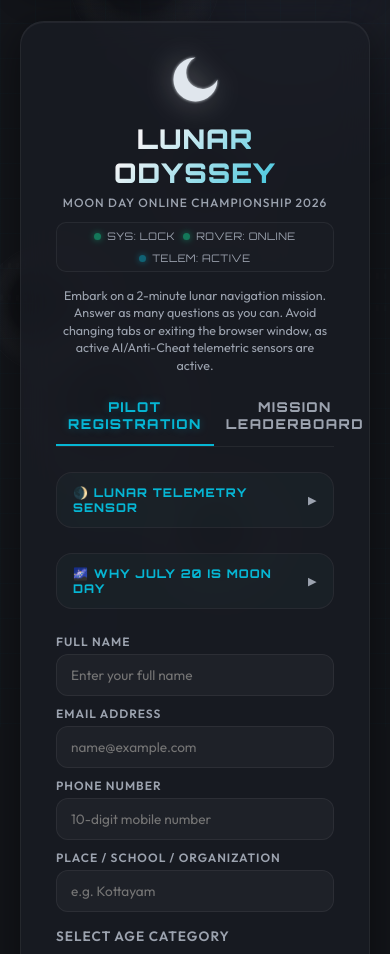
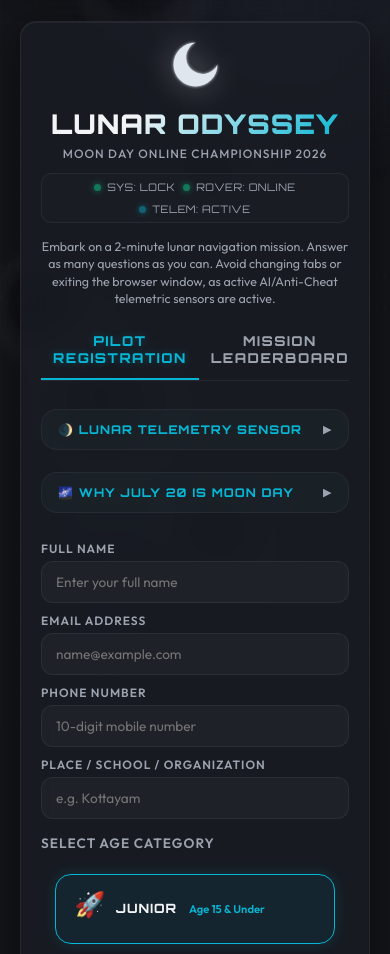
Before and after one commit to keralasciencecity/lunar-odyssey-quiz, a plain HTML site: page index.html in a window 390 px wide. Shown: the part 117-1071 px from the top of the page. Drawn offline with Linux system fonts and the light colour scheme.

Commit message:
Optimize glass-panel padding and spacing margins on mobile to provide breathing room

```diff
--- a/styles.css
+++ b/styles.css
@@ -1539,6 +1539,27 @@
 
 /* Mobile Viewport Cockpit Optimization Overrides */
 @media (max-width: 480px) {
+  .glass-panel {
+    padding: 20px !important;
+    border-radius: 16px !important;
+  }
+
+  .login-tabs {
+    margin-bottom: 28px !important;
+  }
+
+  details.lunar-sensor-accordion {
+    margin-bottom: 22px !important;
+  }
+
+  details.significance-panel-accordion {
+    margin-bottom: 28px !important;
+  }
+
+  #login-form {
+    margin-top: 10px !important;
+  }
+
   .moon-badge {
     width: 55px;
     height: 55px;
```
